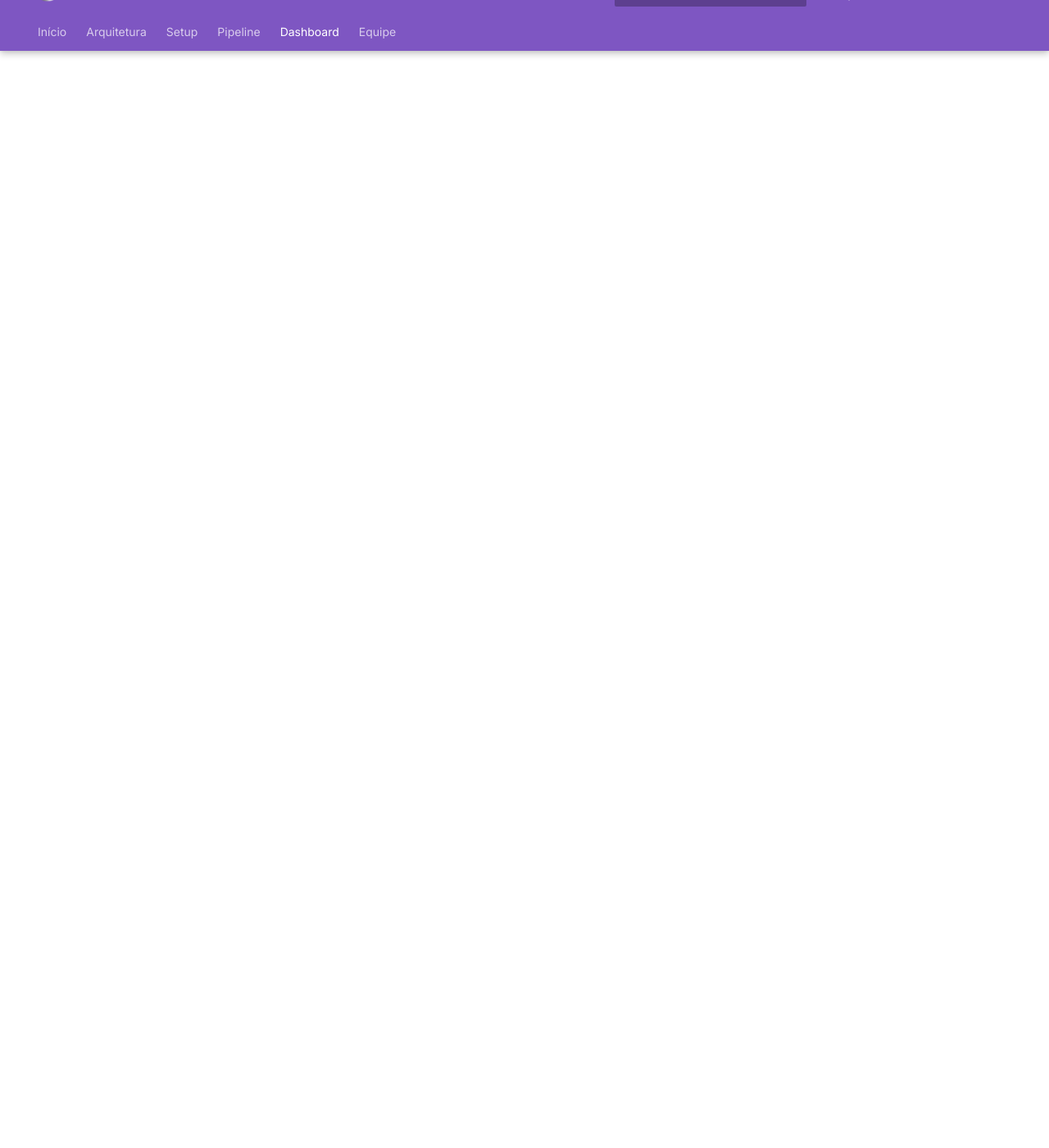
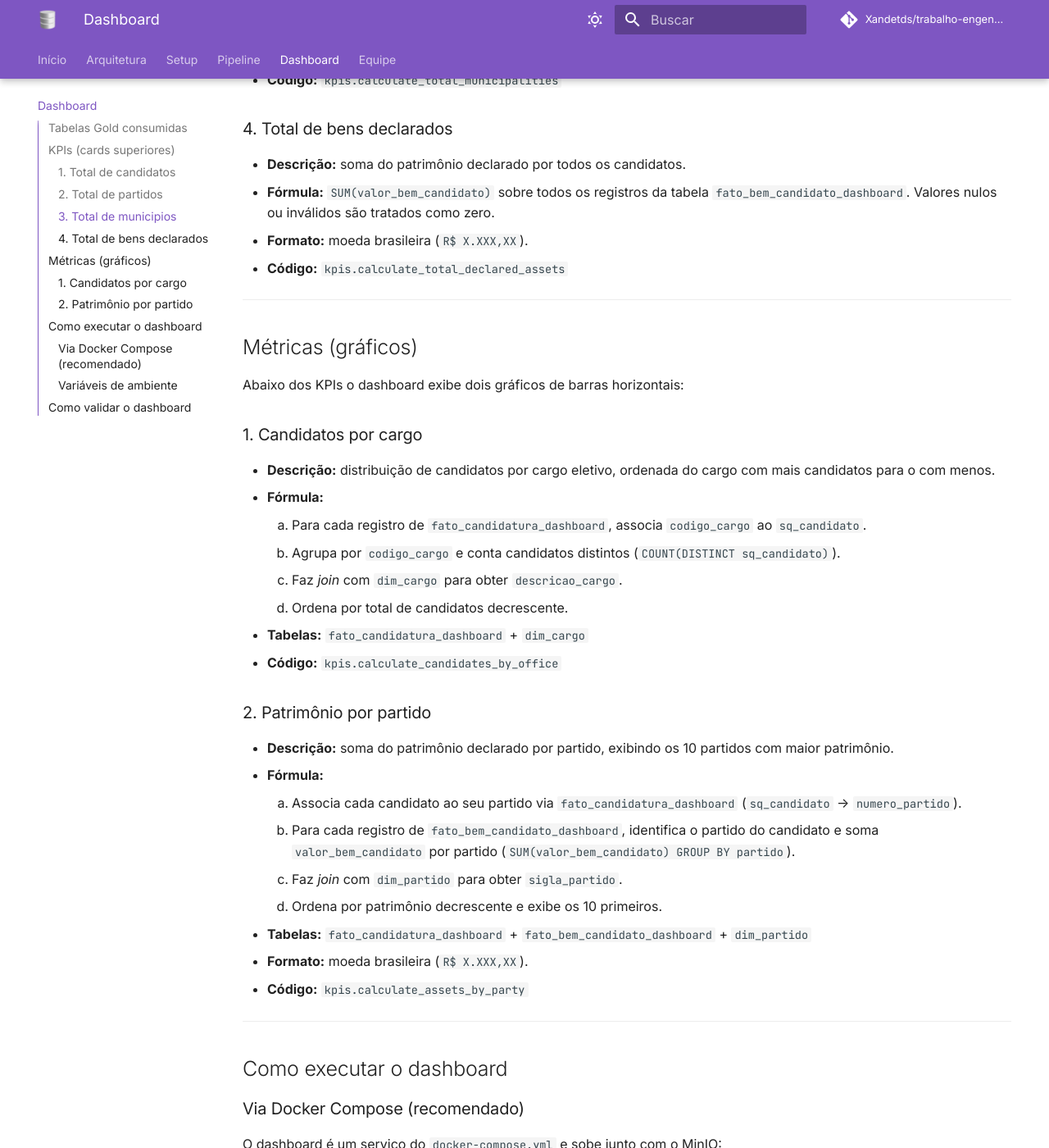
Before and after one commit to Xandetds/trabalho-engenharia-de-dados, an MkDocs documentation site: the page built from docs/dashboard.md, in a window 1280 px wide and 1400 px high, scrolled down 1338 px. Shown: the whole window at 82% size. Built offline with MkDocs 1.6.1 and Material for MkDocs 9.7.7, drawn with Linux system fonts in a browser that asks for light colours; comment, search, counter and statistics services are not loaded; some of the changed text lies outside the part shown.

Commit message:
docs(dashboard): documenta indicadores e métricas do dashboard closes #49

````diff
--- a/docs/dashboard.md
+++ b/docs/dashboard.md
@@ -1,3 +1,121 @@
 # Dashboard
 
-Em construção.
+O dashboard é uma aplicação **Streamlit** que consome as tabelas da camada Gold
+armazenadas no MinIO e apresenta um panorama dos dados eleitorais do TSE em uma
+única página (*one page view*).
+
+---
+
+## Tabelas Gold consumidas
+
+| Tabela | Tipo | Descrição |
+|---|---|---|
+| `fato_candidatura_dashboard` | Fato | Cada registro representa uma candidatura, com chaves para cargo, partido, municipio, grau de instrução, ocupação, genero e cor/raça |
+| `fato_bem_candidato_dashboard` | Fato | Bens declarados por candidato, com tipo do bem, descrição e valor monetário |
+| `dim_cargo` | Dimensão | Código e descrição dos cargos eletivos |
+| `dim_partido` | Dimensão | Número, sigla e nome dos partidos |
+| `dim_municipio` | Dimensão | Sigla da UF, código e nome do municipio (disponível na Gold, não consumida pelo dashboard atual) |
+
+Todas as tabelas são gravadas em formato **Delta Lake** no bucket `gold` do MinIO,
+sob o prefixo `tse/` (ex.: `gold/tse/fato_candidatura_dashboard/`).
+
+---
+
+## KPIs (cards superiores)
+
+O dashboard exibe quatro KPIs no topo da página:
+
+### 1. Total de candidatos
+
+- **Descrição:** quantidade de candidatos distintos registrados.
+- **Fórmula:** contagem de valores distintos de `sq_candidato` na tabela `fato_candidatura_dashboard`.
+- **Código:** `kpis.calculate_total_candidates`
+
+### 2. Total de partidos
+
+- **Descrição:** quantidade de partidos distintos com pelo menos uma candidatura.
+- **Fórmula:** contagem de valores distintos de `numero_partido` na tabela `fato_candidatura_dashboard`.
+- **Código:** `kpis.calculate_total_parties`
+
+### 3. Total de municipios
+
+- **Descrição:** quantidade de municipios distintos que possuem candidaturas.
+- **Fórmula:** contagem de valores distintos de `sigla_ue` na tabela `fato_candidatura_dashboard`.
+- **Código:** `kpis.calculate_total_municipalities`
+
+### 4. Total de bens declarados
+
+- **Descrição:** soma do patrimônio declarado por todos os candidatos.
+- **Fórmula:** `SUM(valor_bem_candidato)` sobre todos os registros da tabela `fato_bem_candidato_dashboard`. Valores nulos ou inválidos são tratados como zero.
+- **Formato:** moeda brasileira (`R$ X.XXX,XX`).
+- **Código:** `kpis.calculate_total_declared_assets`
+
+---
+
+## Métricas (gráficos)
+
+Abaixo dos KPIs o dashboard exibe dois gráficos de barras horizontais:
+
+### 1. Candidatos por cargo
+
+- **Descrição:** distribuição de candidatos por cargo eletivo, ordenada do cargo com mais candidatos para o com menos.
+- **Fórmula:**
+    1. Para cada registro de `fato_candidatura_dashboard`, associa `codigo_cargo` ao `sq_candidato`.
+    2. Agrupa por `codigo_cargo` e conta candidatos distintos (`COUNT(DISTINCT sq_candidato)`).
+    3. Faz *join* com `dim_cargo` para obter `descricao_cargo`.
+    4. Ordena por total de candidatos decrescente.
+- **Tabelas:** `fato_candidatura_dashboard` + `dim_cargo`
+- **Código:** `kpis.calculate_candidates_by_office`
+
+### 2. Patrimônio por partido
+
+- **Descrição:** soma do patrimônio declarado por partido, exibindo os 10 partidos com maior patrimônio.
+- **Fórmula:**
+    1. Associa cada candidato ao seu partido via `fato_candidatura_dashboard` (`sq_candidato` → `numero_partido`).
+    2. Para cada registro de `fato_bem_candidato_dashboard`, identifica o partido do candidato e soma `valor_bem_candidato` por partido (`SUM(valor_bem_candidato) GROUP BY partido`).
+    3. Faz *join* com `dim_partido` para obter `sigla_partido`.
+    4. Ordena por patrimônio decrescente e exibe os 10 primeiros.
+- **Tabelas:** `fato_candidatura_dashboard` + `fato_bem_candidato_dashboard` + `dim_partido`
+- **Formato:** moeda brasileira (`R$ X.XXX,XX`).
+- **Código:** `kpis.calculate_assets_by_party`
+
+---
+
+## Como executar o dashboard
+
+### Via Docker Compose (recomendado)
+
+O dashboard é um serviço do `docker-compose.yml` e sobe junto com o MinIO:
+
+```bash
+docker compose up --build
+```
+
+Após a inicialização, acesse **http://localhost:8501**.
+
+**Pré-requisitos:**
+
+- O arquivo `.env` na raiz do projeto deve conter `MINIO_ACCESS_KEY` e `MINIO_SECRET_KEY`.
+- O MinIO deve estar acessível e o bucket `gold` deve conter as tabelas listadas acima. Para isso, execute os notebooks na ordem (`00_setup_buckets` → `01_landing` → `02_bronze` → `03_silver` → `04_gold`) antes de acessar o dashboard.
+
+### Variáveis de ambiente
+
+| Variável | Descrição | Valor padrão |
+|---|---|---|
+| `MINIO_ACCESS_KEY` | Chave de acesso do MinIO | *(obrigatória)* |
+| `MINIO_SECRET_KEY` | Chave secreta do MinIO | *(obrigatória)* |
+| `MINIO_DASHBOARD_ENDPOINT` | URL da API S3 do MinIO | `http://localhost:9020` (local) / `http://minio:9000` (compose) |
+| `MINIO_GOLD_BUCKET` | Nome do bucket Gold | `gold` |
+| `MINIO_GOLD_PREFIX` | Prefixo das tabelas dentro do bucket | `tse` |
+
+---
+
+## Como validar o dashboard
+
+1. **Pipeline completo:** execute todos os notebooks (`00` a `04`) no Jupyter Lab para garantir que as tabelas Gold existem no MinIO.
+2. **Verificar tabelas no MinIO:** acesse o console do MinIO em http://localhost:9021 e confirme que o bucket `gold` contém as pastas `tse/fato_candidatura_dashboard/`, `tse/fato_bem_candidato_dashboard/`, `tse/dim_cargo/`, `tse/dim_partido/` e `tse/dim_municipio/`.
+3. **Abrir o dashboard:** acesse http://localhost:8501 e verifique:
+    - Os 4 KPIs no topo exibem valores numéricos (não zero e sem erros).
+    - O gráfico "Candidatos por cargo" mostra barras com os cargos eletivos.
+    - O gráfico "Patrimônio por partido" mostra barras com os 10 maiores partidos.
+4. **Validação cruzada:** compare os valores dos KPIs com a contagem de registros obtida na célula de validação do notebook `04_gold.ipynb` (seção 8).
````
